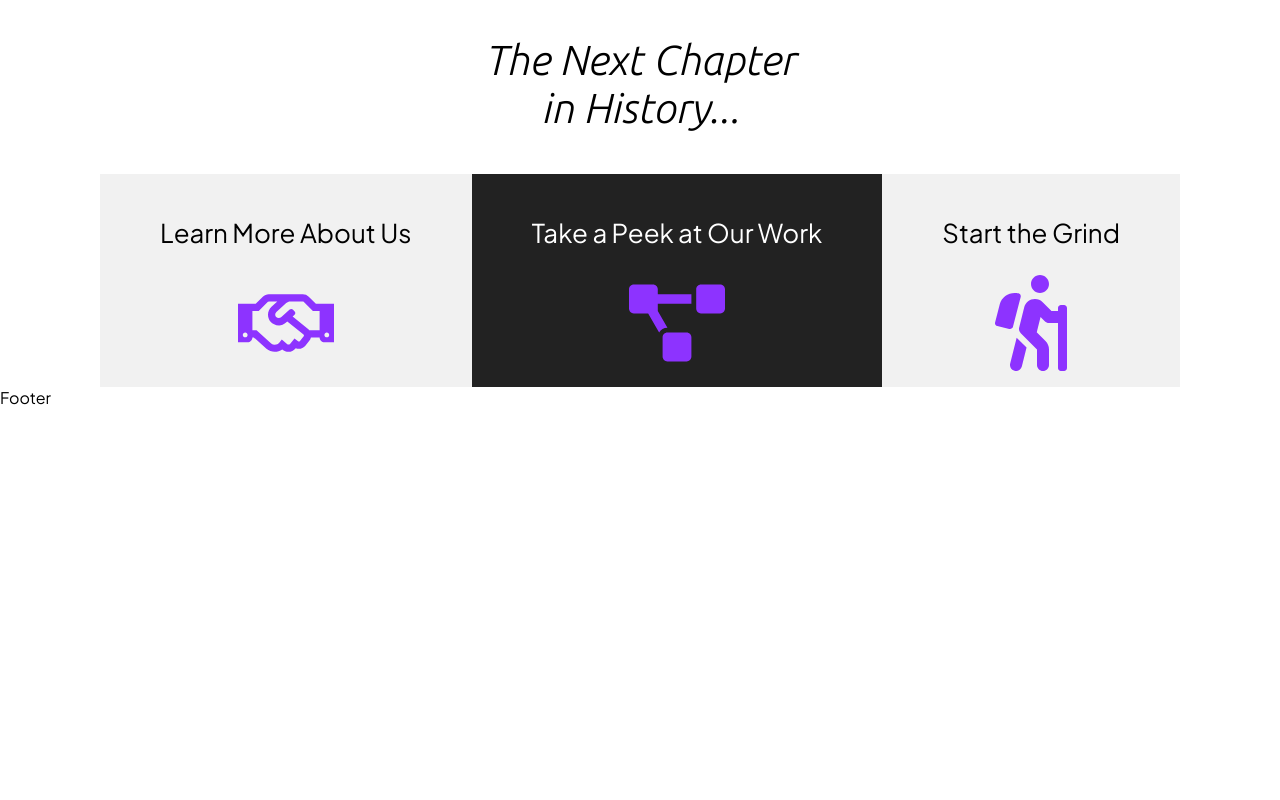
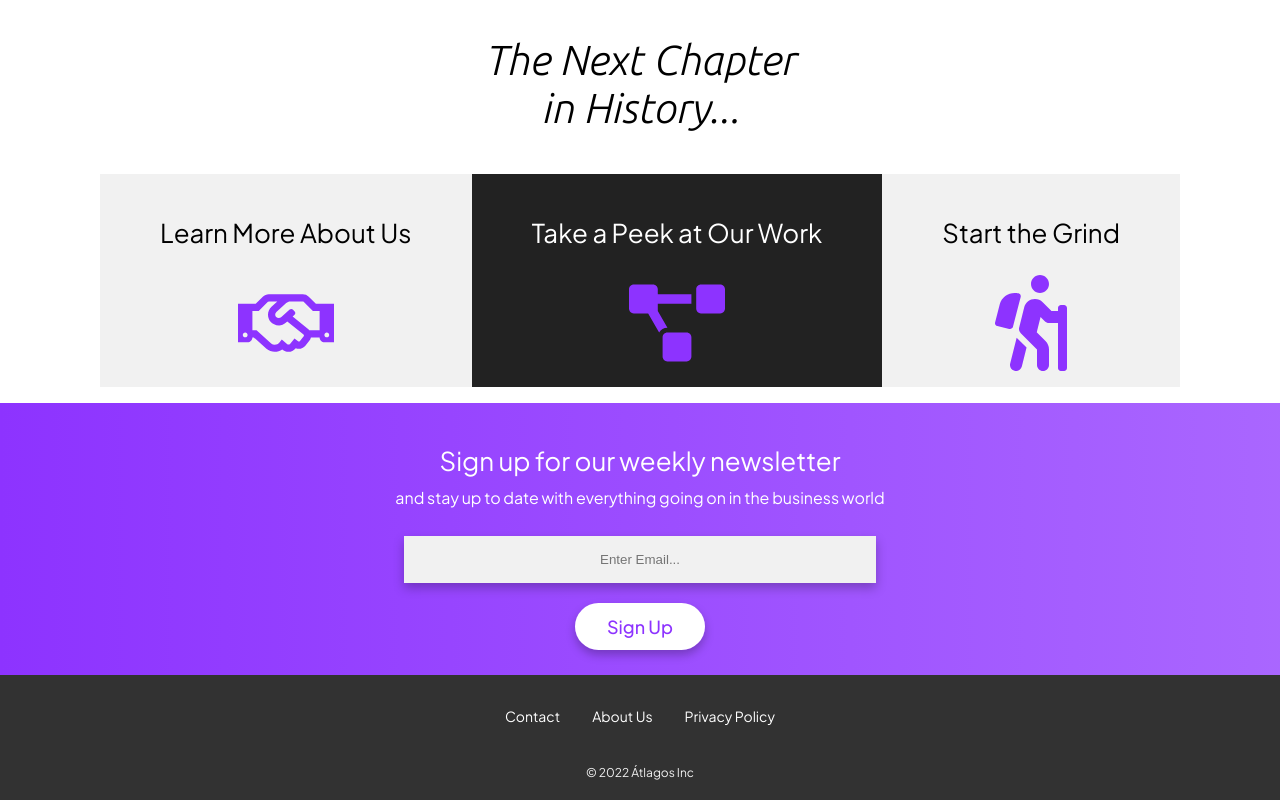
Before and after one commit to wasituf/atlagos, a React (Create React App) app: page / in a window 1280 px wide. Shown: the part 758-1558 px from the top of the page. Before the commit the page ends 1166 px from the top, so only its background shows below. Built offline with nearby package versions, Linux system fonts and the light colour scheme.

Commit message:
Added footer & fixed more css

```diff
--- a/public/index.html
+++ b/public/index.html
@@ -24,7 +24,7 @@
       work correctly both with client-side routing and a non-root public URL.
       Learn how to configure a non-root public URL by running `npm run build`.
     -->
-    <title>React App</title>
+    <title>Átlagos</title>
   </head>
   <body>
     <noscript>You need to enable JavaScript to run this app.</noscript>
--- a/src/components/Button.jsx
+++ b/src/components/Button.jsx
@@ -1,8 +1,8 @@
 import { Link } from 'react-router-dom'
 
-function Button({ text, type, link }) {
+function Button({ text, type, link, submit }) {
   return (
-    <Link to={link} className={'btn ' + type}>
+    <Link type={submit && 'submit'} to={link} className={'btn ' + type}>
       {text}
     </Link>
   )
--- a/src/components/Footer.jsx
+++ b/src/components/Footer.jsx
@@ -1,4 +1,25 @@
+import { Link } from 'react-router-dom'
+import Newsletter from './Newsletter'
+
 function Footer() {
-  return <div className='footer'>Footer</div>
+  return (
+    <div>
+      <Newsletter />
+      <div className='footer'>
+        <div className='footer-nav'>
+          <Link className='footer-nav-link' to='/contact'>
+            Contact
+          </Link>
+          <Link className='footer-nav-link' to='/about'>
+            About Us
+          </Link>
+          <Link className='footer-nav-link' to='/privacy-policy'>
+            Privacy Policy
+          </Link>
+        </div>
+        <p className='copyright'>&copy; 2022 Átlagos Inc</p>
+      </div>
+    </div>
+  )
 }
 export default Footer
--- /dev/null
+++ b/src/components/Newsletter.jsx
@@ -0,0 +1,25 @@
+import Button from './Button'
+
+function Newsletter() {
+  return (
+    <div className='newsletter'>
+      <h3 className='newsletter-title'>
+        Sign up for our weekly newsletter <br />
+        <span className='lead'>
+          and stay up to date with everything going on in the business world
+        </span>
+      </h3>
+
+      <form className='newsletter-form'>
+        <input
+          type='email'
+          className='form-control'
+          placeholder='Enter Email...'
+        />
+
+        <Button submit={true} text='Sign Up' type='btn-secondary' link='#' />
+      </form>
+    </div>
+  )
+}
+export default Newsletter
--- a/src/index.css
+++ b/src/index.css
@@ -24,12 +24,13 @@ a {
 
 /* Utility */
 .btn {
+  font-weight: 500;
   padding: 1rem 2rem;
   border-radius: 50vh;
   border: none;
   text-decoration: none;
   box-shadow: 0 5px 10px rgba(0, 0, 0, 0.25);
-  transition: transform 0.2s ease-out;
+  transition: all 0.2s ease-out;
 }
 
 .btn:hover {
@@ -44,6 +45,26 @@ a {
 .btn-secondary {
   color: var(--color-primary);
   background-color: #fff;
+}
+
+.form-control {
+  padding: 1rem;
+  background: var(--color-light);
+  border: none;
+  outline: none;
+  box-shadow: 0px 5px 10px rgba(0, 0, 0, 0.25);
+  display: block;
+  margin: 0 auto;
+  width: 440px;
+  text-align: center;
+  margin-bottom: 2rem;
+  color: #333;
+}
+
+@media (max-width: 600px) {
+  .form-control {
+    width: 75vw;
+  }
 }
 
 /* Header */
@@ -140,8 +161,102 @@ a {
   }
 }
 
+/* Newsletter */
+.newsletter {
+  background: linear-gradient(90deg, #8d33ff 0%, rgba(141, 51, 255, 0.75) 100%);
+  text-align: center;
+  min-height: 240px;
+  padding: 1rem 0;
+  margin-top: 1rem;
+}
+
+.newsletter-title {
+  color: #fff;
+  font-size: 25.89px;
+  font-weight: 400;
+}
+
+.newsletter-title span.lead {
+  font-size: 16px;
+}
+
+.newsletter-form .btn {
+  font-size: 18px;
+  padding: 0.75rem 2rem;
+}
+
+.newsletter-form .btn:hover {
+  background: #ddd;
+}
+
+@media (max-width: 768px) {
+  .newsletter-title {
+    font-size: 20px;
+  }
+}
+
+/* Footer */
+.footer {
+  background: #323232;
+  padding-top: 2rem;
+  padding-bottom: 0.5rem;
+}
+
+.footer-nav {
+  display: flex;
+  justify-content: center;
+  align-items: center;
+  margin-bottom: 40px;
+}
+
+.footer-nav-link {
+  color: #fff;
+  font-size: 14px;
+  text-decoration: none;
+  margin-right: 2rem;
+}
+
+.footer-nav-link:last-child {
+  margin-right: 0;
+}
+
+.footer-nav-link:hover {
+  border-bottom: 1px solid #fff;
+  margin-bottom: -2px; /* fixes glitchiness */
+}
+
+.copyright {
+  font-size: 12px;
+  text-align: center;
+  color: var(--color-light);
+}
+
+@media (max-width: 600px) {
+  .footer-nav {
+    flex-direction: column;
+  }
+
+  .footer-nav-link {
+    margin-right: 0;
+    margin-bottom: 1.5rem;
+    font-size: 16px;
+  }
+
+  .footer-nav-link:hover {
+    border-bottom: none;
+    margin-bottom: 1.5rem;
+  }
+
+  .footer-nav-link:last-child {
+    margin-bottom: 0;
+  }
+
+  .copyright {
+    font-size: 14px;
+  }
+}
+
 /* Home Section */
-
 .hero-img {
   margin: 0 auto;
   max-width: 1080px;
--- a/src/pages/Home.jsx
+++ b/src/pages/Home.jsx
@@ -8,8 +8,8 @@ function Home() {
       {/* Hero */}
       <section className='hero-img'>
         <h1 className='hero-heading'>
-          Don't be <span>Great</span> <br />{' '}
-          &nbsp;&nbsp;&nbsp;&nbsp;&nbsp;&nbsp;&nbsp;&nbsp;&nbsp;&nbsp;Just be
+          Don't be <span>Great</span> <br />
+          Just be
           <span> Átlagos</span>
         </h1>
         <Button text='Become More' type='btn-primary' link='/sign-up' />
--- /dev/null
+++ b/src/pages/PrivacyPolicy.jsx
@@ -0,0 +1,4 @@
+function PrivacyPolicy() {
+  return <div>PrivacyPolicy</div>
+}
+export default PrivacyPolicy
```
